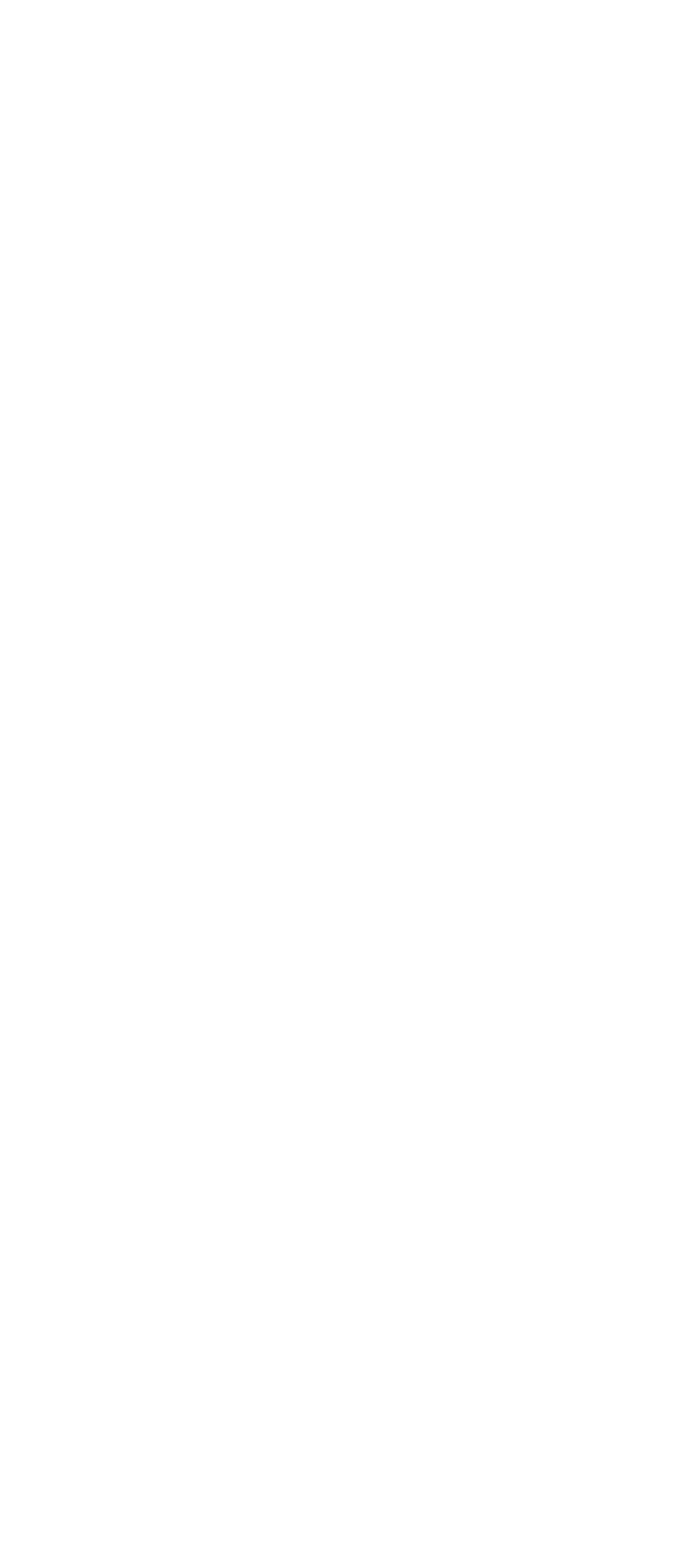
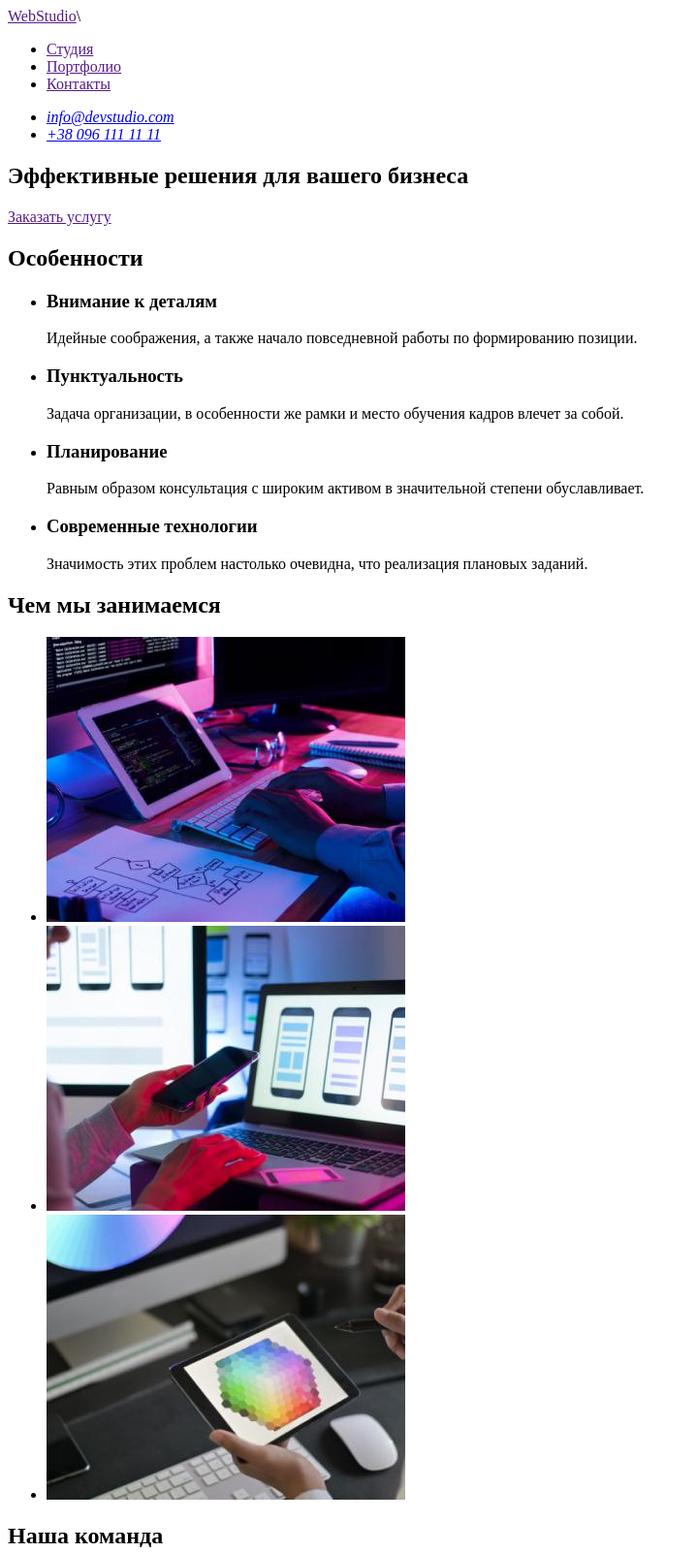
Before and after one commit to BorisKorsun/goit-markup-hw-01, a plain HTML site: page index.html in a window 1280 px wide. Shown: the top 1602 px of the page at 97% size, without its empty margins (0-719 px from the left). Before the commit the page ends 800 px from the top, so only its background shows below. Drawn offline with Linux system fonts and the light colour scheme.

Commit message:
Проект

```diff
--- a/index.html
+++ b/index.html
@@ -1,5 +1,5 @@
 <!DOCTYPE html>
-<html lang="en">
+<html lang="ru">
 <head>
     <meta charset="UTF-8">
     <meta http-equiv="X-UA-Compatible" content="IE=edge">
@@ -7,6 +7,133 @@
     <title>Document</title>
 </head>
 <body>
+    <!-- Шапка -->
+    <header>
+        <nav>
+             <a lang="eng" href="">WebStudio</a>\
+             <ul>
+                 <li>
+                     <a href="">Студия</a>
+                 </li>
+                <li>
+                    <a href="">Портфолио</a>
+                </li>
+                <li>
+                    <a href="">Контакты</a>
+                </li>
+             </ul>
+        </nav>
+        <address>
+            <ul>
+                <li>
+                    <a href="mailto:info@devstudio.com">info@devstudio.com</a>
+                </li>
+                <li>
+                    <a href="tel:380961111111">+38 096 111 11 11</a>
+                </li>
+            </ul>
+        </address>
+
+    </header>
+
+    <!-- Герой -->
+    <section>
+        <h1>Эффективные решения для вашего бизнеса</h1>
+        <a href="">Заказать услугу</a>
+    </section>
+
+    <!-- Особенности -->
+    <section>
+        <h2>Особенности</h2>
+        <ul>
+            <li>
+                <h3>Внимание к деталям</h3>
+                <p>
+                    Идейные соображения, а также начало повседневной работы по формированию позиции.
+                </p>
+            </li>
+            <li>
+                <h3>Пунктуальность</h3>
+                <p>
+                    Задача организации, в особенности же рамки и место обучения кадров влечет за собой.
+                </p>
+            </li>
+            <li>
+                <h3>Планирование</h3>
+                <p>
+                    Равным образом консультация с широким активом в значительной степени обуславливает.
+                </p>
+            </li>
+            <li>
+                <h3>Современные технологии</h3>
+                <p>
+                    Значимость этих проблем настолько очевидна, что реализация плановых заданий.
+                </p>
+            </li>
+
+        </ul>
+    </section>
+
+    <!-- Чем мы занимаемся -->
+    <section>
+        <h2>Чем мы занимаемся</h2>
+        <ul>
+            <li>
+                <img width="370" src="./img/box 1.jpg" alt="Человек программирует">
+            </li>
+            <li>
+                <img width="370" src="./img/box 2.jpg" alt="Человек за компьютер смотрит в телефон">
+            </li>
+            <li>
+                <img width="370" src="./img/box 3.jpg" alt="Человек делает дизайн">
+            </li>
+        </ul>
+    </section>
+
+    <!-- Команда -->
+    <section>
+        <h2>Наша команда</h2>
+        <ul>
+            <li>
+                <img width="270" src="./img/работник 1.jpg" alt="Игорь Демьяненко">
+                <h3>Игорь Демьяненко</h3>
+                <p lang="eng">Product Designer</p>
+            </li>
+            <li>
+                <img width="270" src="./img/работник 2.jpg" alt="Ольга Репина">
+                <h3>Ольга Репина</h3>
+                <p lang="eng">Frontend Developer</p>
+            </li>
+            <li>
+                <img width="270" src="./img/работник 3.jpg" alt="Николай Тарасов">
+                <h3>Николай Тарасов</h3>
+                <p lang="eng">Marketing</p>
+            </li>
+            <li>
+                <img width="270" src="./img/работник 4.jpg" alt="Михаил Ермаков">
+                <h3>Михаил Ермаков</h3>
+                <p lang="eng">UI Designer</p>
+            </li>
+        </ul>
+    </section>
+
+    <!-- футер -->
+    <section>
+        <h3>
+            WebStudio
+        </h3>
+        <ul>
+            <li>
+                <a href="https://goo.gl/maps/uWZQuXjqX95BZy7t9">г. Киев, пр-т Леси Украинки, 26</a>
+            </li>
+            <li>
+                <a href="mailto:info@example.com">info@example.com</a>
+            </li>
+            <li>
+                <a href="tel:+380991111111">+38 099 111 11 11</a>
+            </li>
+        </ul>
+    </section>
 
 </body>
 </html>
```
Also changed, not shown: img/box 1.jpg (added), img/box 2.jpg (added), img/box 3.jpg (added), img/работник 1.jpg (added), img/работник 2.jpg (added), img/работник 3.jpg (added), img/работник 4.jpg (added), 1 other file.
